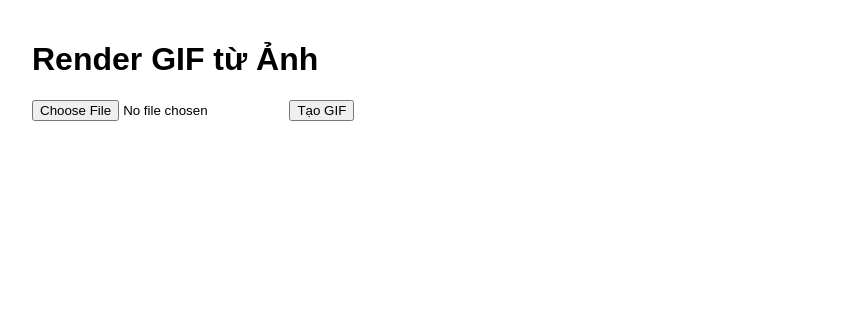
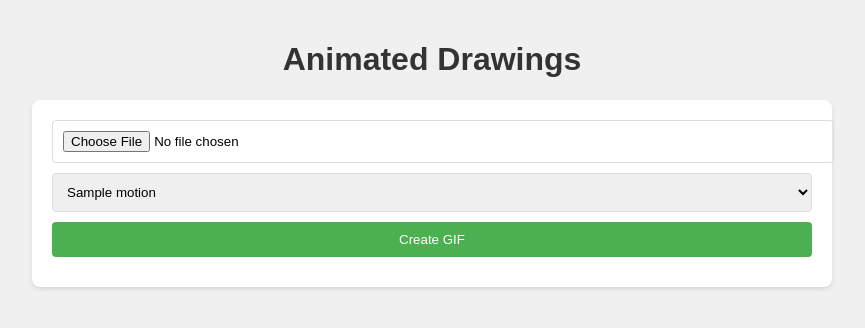
Before and after one commit to tanhaien/AnimatedDrawings, a Flask app: template examples/templates/index.html in a window 1280 px wide. Shown: the top 328 px of the page, without its empty margins (208-1073 px from the left). Run offline with Flask 3, Linux system fonts and the light colour scheme; the template is opened without the code that fills it: most values are stand-ins (such as "Sample title", 1, 10 or a date in 2020).

Commit message:
stable version

```diff
--- a/examples/templates/index.html
+++ b/examples/templates/index.html
@@ -1,31 +1,73 @@
 <!DOCTYPE html>
-<html lang="vi">
+<html lang="en">
 <head>
     <meta charset="UTF-8">
     <meta name="viewport" content="width=device-width, initial-scale=1.0">
-    <title>Render GIF từ Ảnh</title>
+    <title>Animated Drawings</title>
     <style>
         body {
             font-family: Arial, sans-serif;
             max-width: 800px;
             margin: 0 auto;
             padding: 20px;
+            background-color: #f0f0f0;
+        }
+        h1 {
+            color: #333;
+            text-align: center;
+        }
+        form {
+            background-color: #fff;
+            padding: 20px;
+            border-radius: 8px;
+            box-shadow: 0 2px 4px rgba(0,0,0,0.1);
+        }
+        input[type="file"], select, button {
+            display: block;
+            width: 100%;
+            margin-bottom: 10px;
+            padding: 10px;
+            border: 1px solid #ddd;
+            border-radius: 4px;
+        }
+        button {
+            background-color: #4CAF50;
+            color: white;
+            border: none;
+            cursor: pointer;
+            transition: background-color 0.3s;
+        }
+        button:hover {
+            background-color: #45a049;
+        }
+        #loading {
+            display: none;
+            text-align: center;
+            margin-top: 20px;
         }
         #result {
             margin-top: 20px;
+            text-align: center;
         }
-        #loading {
-            display: none;
+        #result img {
+            max-width: 100%;
+            border-radius: 8px;
+            box-shadow: 0 2px 4px rgba(0,0,0,0.1);
         }
     </style>
 </head>
 <body>
-    <h1>Render GIF từ Ảnh</h1>
+    <h1>Animated Drawings</h1>
     <form id="uploadForm">
         <input type="file" id="imageInput" accept="image/*" required>
-        <button type="submit">Tạo GIF</button>
+        <select id="motionSelect">
+            {% for motion in motions %}
+            <option value="{{ motion }}">{{ motion }}</option>
+            {% endfor %}
+        </select>
+        <button type="submit">Create GIF</button>
     </form>
-    <div id="loading">Đang xử lý, vui lòng đợi...</div>
+    <div id="loading">Processing, please wait...</div>
     <div id="result"></div>
 
     <script>
@@ -35,6 +77,9 @@
             var formData = new FormData();
             var imageFile = document.getElementById('imageInput').files[0];
             formData.append('image', imageFile);
+
+            var motionSelect = document.getElementById('motionSelect');
+            formData.append('motion', motionSelect.value);
 
             var loading = document.getElementById('loading');
             var result = document.getElementById('result');
@@ -50,14 +95,14 @@
             .then(data => {
                 loading.style.display = 'none';
                 result.innerHTML = `
-                    <h2>GIF đã tạo:</h2>
+                    <h2>Generated GIF:</h2>
                     <img src="${data.gif_url}" alt="Rendered GIF">
-                    <p>Thời gian render: ${data.render_time} giây</p>
+                    <p>Render time: ${data.render_time} seconds</p>
                 `;
             })
             .catch(error => {
                 loading.style.display = 'none';
-                result.innerHTML = '<p>Có lỗi xảy ra: ' + error.message + '</p>';
+                result.innerHTML = '<p>An error occurred: ' + error.message + '</p>';
             });
         });
     </script>
```
Also changed, not shown: examples/server.py (+24 -12 lines), 1 other file.
